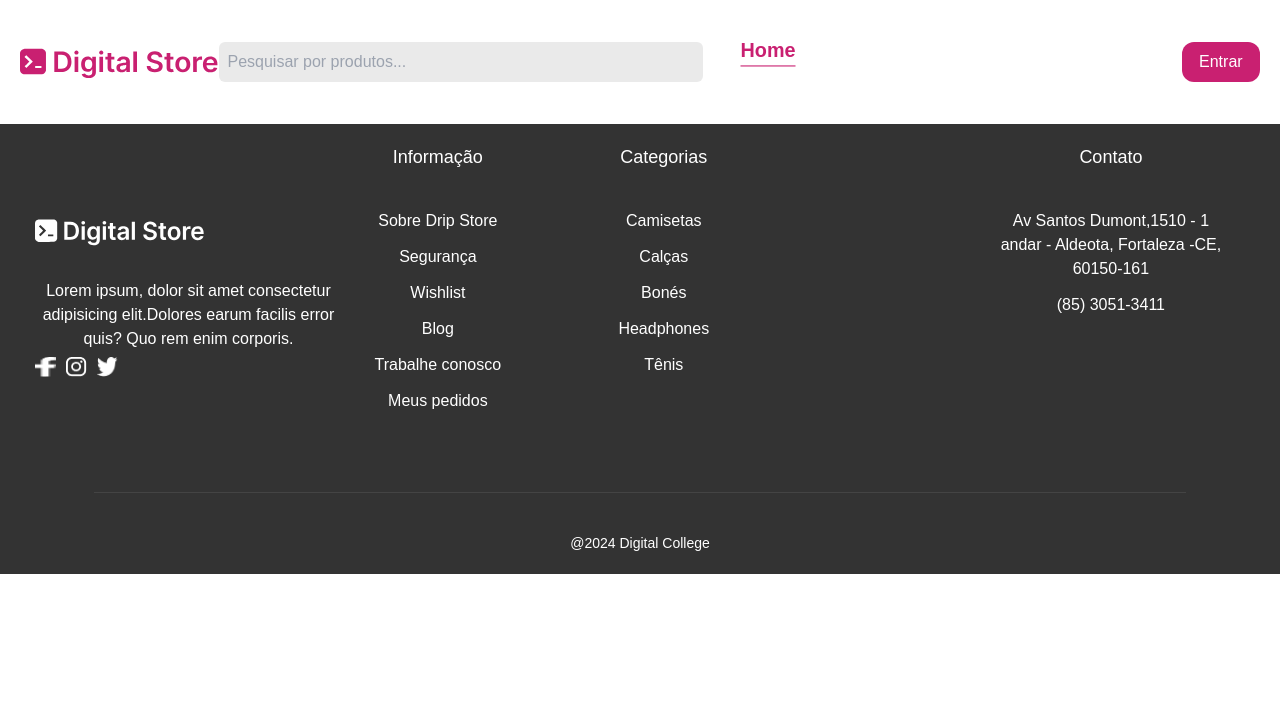
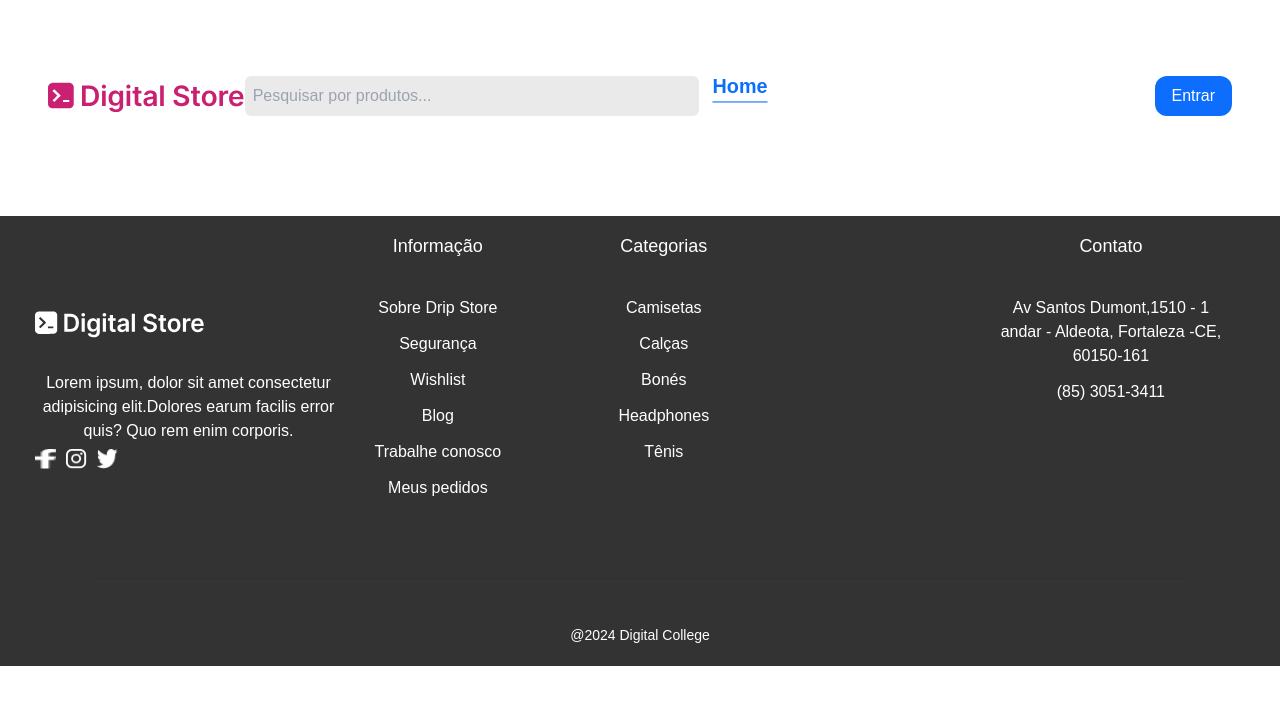
Before and after one commit to henrymzs/drip_store, a React (Vite) app: page / in a window 1280 px wide. Shown: the top 704 px of the page. Built offline with nearby package versions, Linux system fonts and the light colour scheme.

Commit message:
Alterações no footer e inicio da pagina 3

```diff
--- a/package.json
+++ b/package.json
@@ -10,6 +10,7 @@
     "preview": "vite preview"
   },
   "dependencies": {
+    "bootstrap": "^5.3.3",
     "react": "^18.3.1",
     "react-dom": "^18.3.1",
     "react-router-dom": "^6.27.0"
--- a/src/App.jsx
+++ b/src/App.jsx
@@ -1,16 +1,32 @@
 import React from "react";
 import Header from "./components/Header/Header";
 import Footer from "../src/components/Footer/Footer";
+import {Routes, Route } from 'react-router-dom';
+import ProductViewPage from "./pages/ProductViewPage";
+import 'bootstrap/dist/css/bootstrap.min.css';
+import HomePage from "./pages/HomePage";
 
 function App() {
   return (
     <>
+
+      {/* Header fixo no topo */}
       <Header />
+      {/* Área principal onde as rotas são renderizadas */}
+      <main>
+        <Routes>
+           {/* Rota para a página inicial */}
+           <Route path="/" element={<HomePage />} />
+          {/* Rota para a página de visualização do produto */}
+          <Route path="/product/:id" element={<ProductViewPage />} />
+        </Routes>
+      </main>
 
+      {/* Footer fixo no final */}
+      <Footer />
 
+     </>
 
-      <Footer />
-    </>
   );
 }
 
--- a/src/pages/HomePage.jsx
+++ b/src/pages/HomePage.jsx
@@ -0,0 +1,5 @@
+function HomePage() {
+    return <div>Bem-vindo à página inicial!</div>;
+  }
+
+  export default HomePage;
--- a/src/pages/ProductViewPage.jsx
+++ b/src/pages/ProductViewPage.jsx
@@ -0,0 +1,15 @@
+import React from "react";
+
+
+const ProductViewPage = () => {
+    const images = [
+
+    ]
+    return (
+        <div>
+
+        </div>
+     );
+}
+
+export default ProductViewPage;
```
Also changed, not shown: src/components/Gallery/Gallery.css (added), src/components/Gallery/Gallery.jsx (added), src/components/Gallery/GalleryProduct.css (added), src/components/Gallery/GalleryProduct.jsx (added), 1 other file (tests, documents, lock files or other folders).
